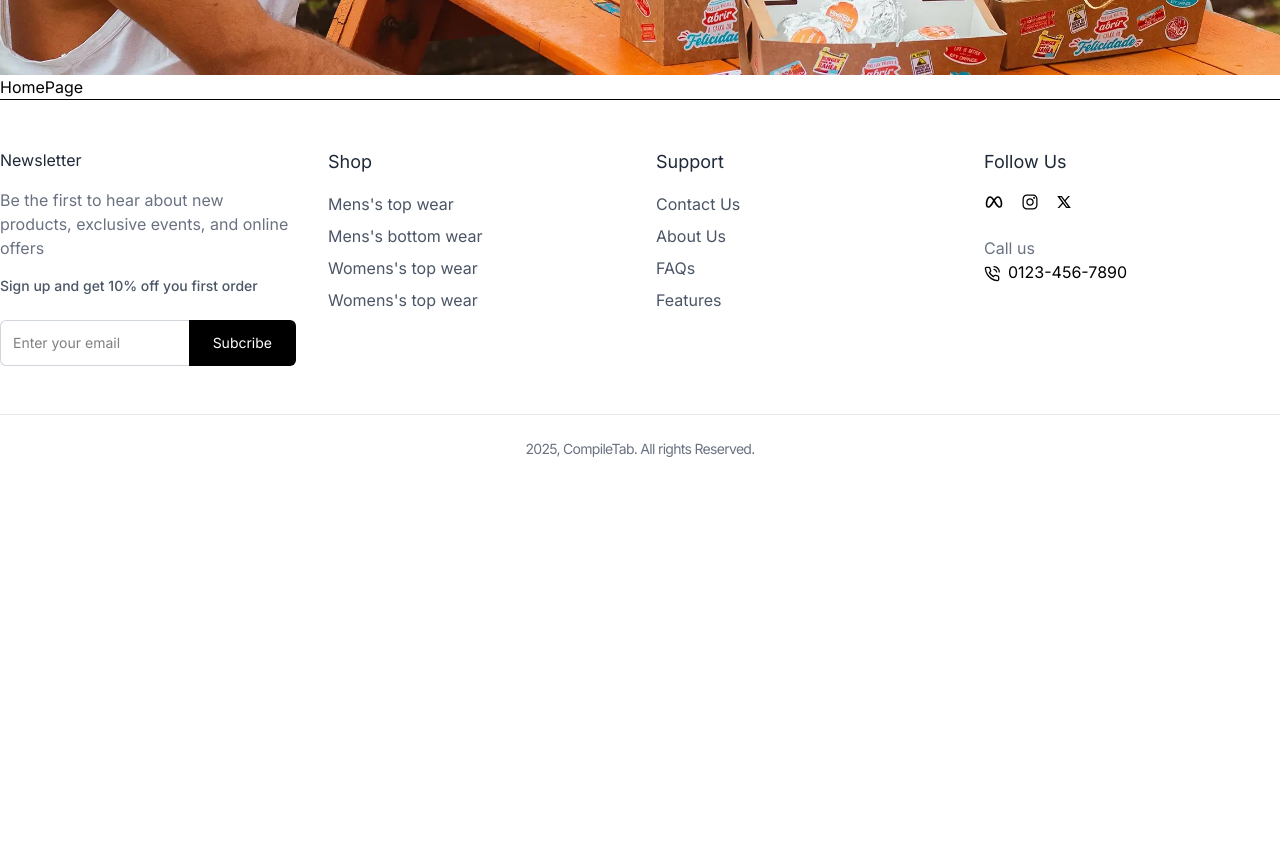
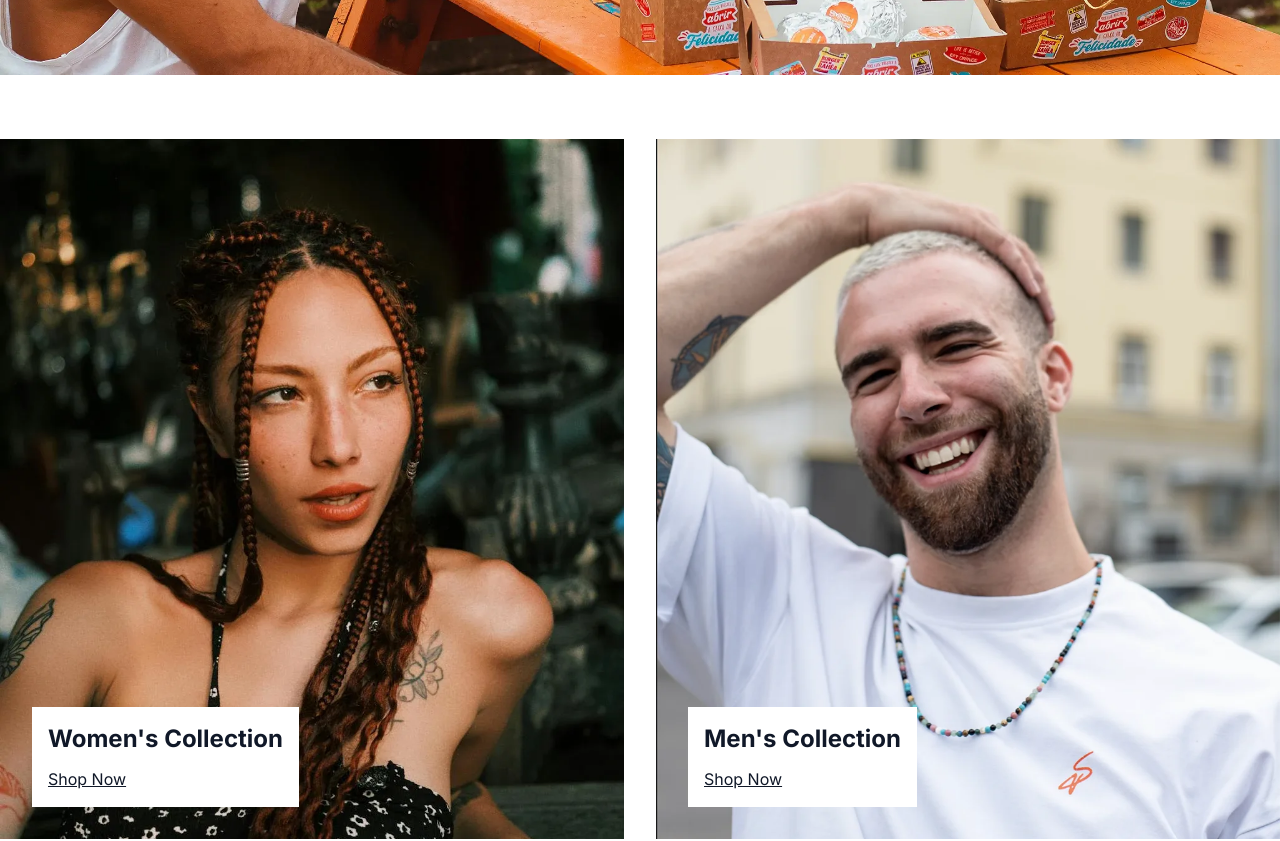
Before and after one commit to shehabrakib/Avera, a React (Vite) app in the folder frontend/: page / in a window 1280 px wide. Shown: the part 760-1601 px from the top of the page. Before the commit the page ends 1267 px from the top, so only its background shows below. Built offline with nearby package versions, Linux system fonts and the light colour scheme.

Commit message:
Created GenderCollectionSection

```diff
--- /dev/null
+++ b/frontend/components/products/GenderCollectionSection.jsx
@@ -0,0 +1,46 @@
+import { Link } from "react-router-dom"
+import menCollectionImage from "../../src/assets/mens-collection.webp"
+import womenCollectionImage from "../../src/assets/womens-collection.webp"
+
+const GenderCollectionSection = () => {
+  return (
+    <section className="py-16 px-4 lg:px-0">
+        <div className="container mx-auto flex flex-col md:flex-row gap-8">
+            <div className="relative flex-1">
+                <img
+                    src={womenCollectionImage}
+                    alt="Women's Collection"
+                    className="w-full h-[700px] object-cover"
+                />
+                <div className="absolute bottom-8 left-8 bg-white bg-opacity-90 p-4">
+                    <h2 className="text-2xl font-bold text-gray-900 mb-3">
+                        Women's Collection
+                    </h2>
+                    <Link to="/collection/all?gender=Women"
+                    className="text-gray-900 underline">
+                        Shop Now
+                    </Link>
+                </div>
+            </div>
+            <div className="relative flex-1">
+                <img
+                    src={menCollectionImage}
+                    alt="Men's Collection"
+                    className="w-full h-[700px] object-cover"
+                />
+                <div className="absolute bottom-8 left-8 bg-white bg-opacity-90 p-4">
+                    <h2 className="text-2xl font-bold text-gray-900 mb-3">
+                        Men's Collection
+                    </h2>
+                    <Link to="/collection/all?gender=Men"
+                    className="text-gray-900 underline">
+                        Shop Now
+                    </Link>
+                </div>
+            </div>
+        </div>
+    </section>
+  )
+}
+
+export default GenderCollectionSection
--- a/frontend/pages/Home.jsx
+++ b/frontend/pages/Home.jsx
@@ -1,10 +1,11 @@
 import Hero from "../components/layout/Hero"
+import GenderCollectionSection from "../components/products/GenderCollectionSection"
 
 const Home = () => {
   return (
     <div>
       <Hero/>
-      HomePage
+      <GenderCollectionSection/>
     </div>
   )
 }
```
